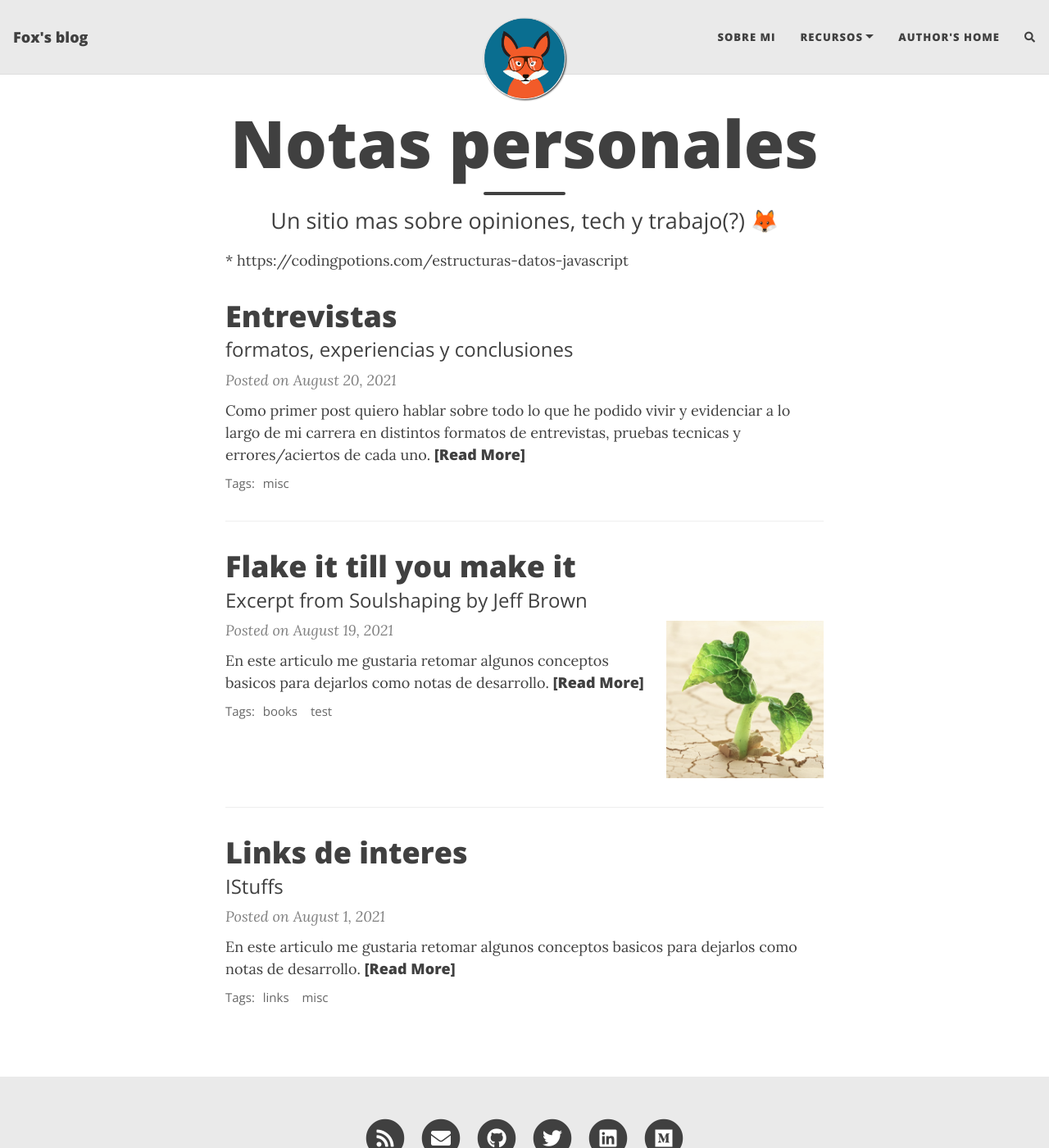
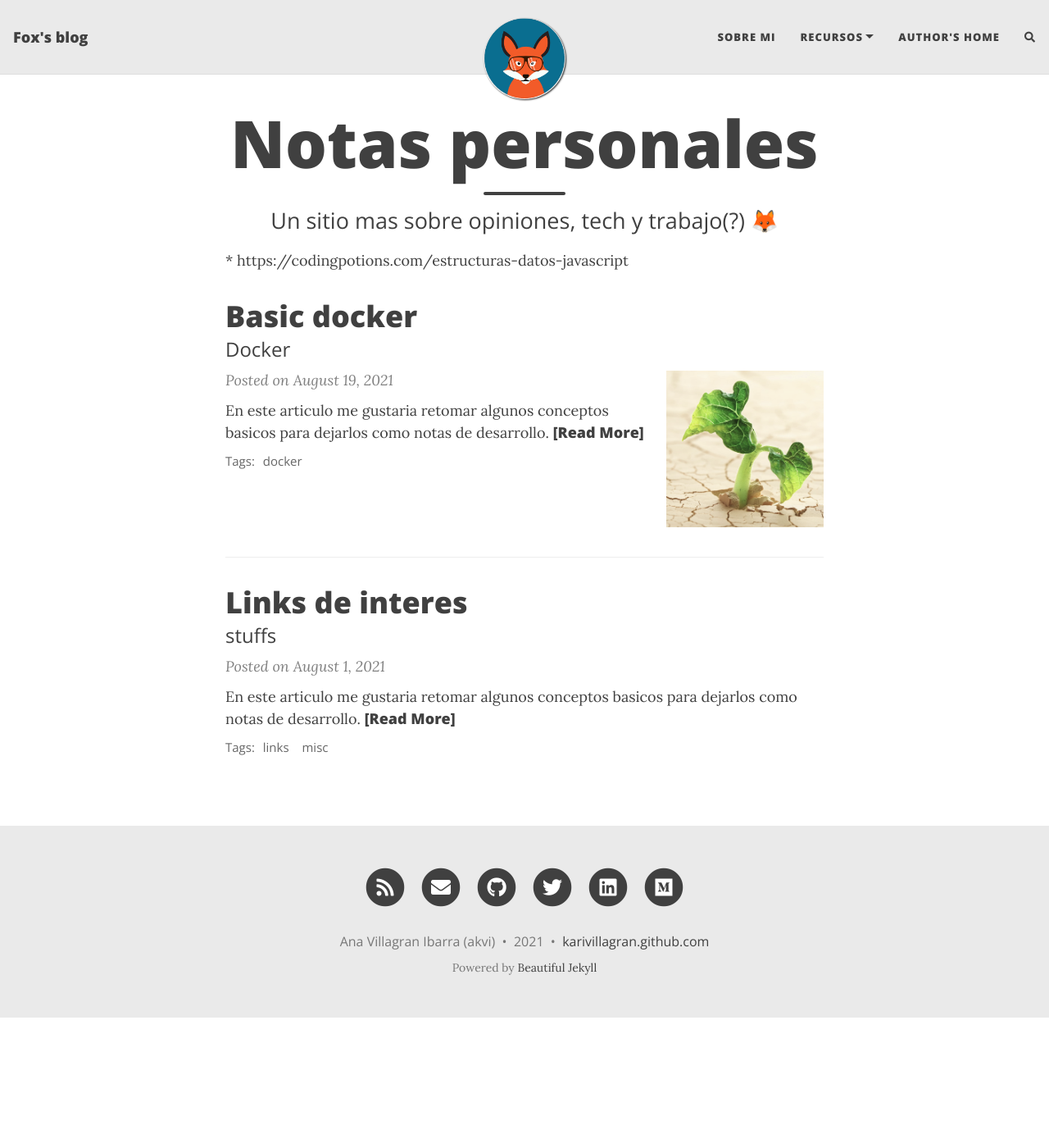
Before and after one commit to KariVillagran/karivillagran.github.io, a Jekyll site: the page built from index.html, in a window 1280 px wide and 1400 px high. Shown: the whole window at 82% size. Built offline with Jekyll 4.4.1, drawn with Linux system fonts in a browser that asks for light colours; nearby versions of some CDN libraries; the list of posts is cut into pages by our own code; comment, search, counter and statistics services are not loaded.

Commit message:
update post

```diff
--- a/_posts/2021-08-01-interestting-list.md
+++ b/_posts/2021-08-01-interestting-list.md
@@ -1,7 +1,7 @@
 ---
 layout: post
 title: Links de interes
-subtitle: IStuffs
+subtitle: stuffs
 tags: [links, misc]
 ---
 
--- a/_posts/2021-08-19-basic-docker.md
+++ b/_posts/2021-08-19-basic-docker.md
@@ -1,11 +1,15 @@
 ---
 layout: post
-title: Flake it till you make it
-subtitle: Excerpt from Soulshaping by Jeff Brown
+title: Basic docker
+subtitle: Docker
 cover-img: /assets/img/path.jpg
 thumbnail-img: /assets/img/thumb.png
 share-img: /assets/img/path.jpg
-tags: [books, test]
+tags: [docker]
 ---
 
 En este articulo me gustaria retomar algunos conceptos basicos para dejarlos como notas de desarrollo.
+
+## ¿Que es docker?
+
+Primero la definicion de libro. *Docker is an open platform for developing, shipping, and running applications*
--- a/_posts/2021-08-20-intro-contenido.md
+++ /dev/null
@@ -1,13 +0,0 @@
----
-layout: post
-title: Entrevistas
-subtitle: formatos, experiencias y conclusiones
-tags: [misc]
-comments: true
----
-
-Como primer post quiero hablar sobre todo lo que he podido vivir y evidenciar a lo largo de mi carrera en distintos formatos de entrevistas, pruebas tecnicas y **errores/aciertos** de cada uno.
-
-## Formatos
-
-En los 10 años que llevo en el rubro, he visto muchos formatos distintos.
```
